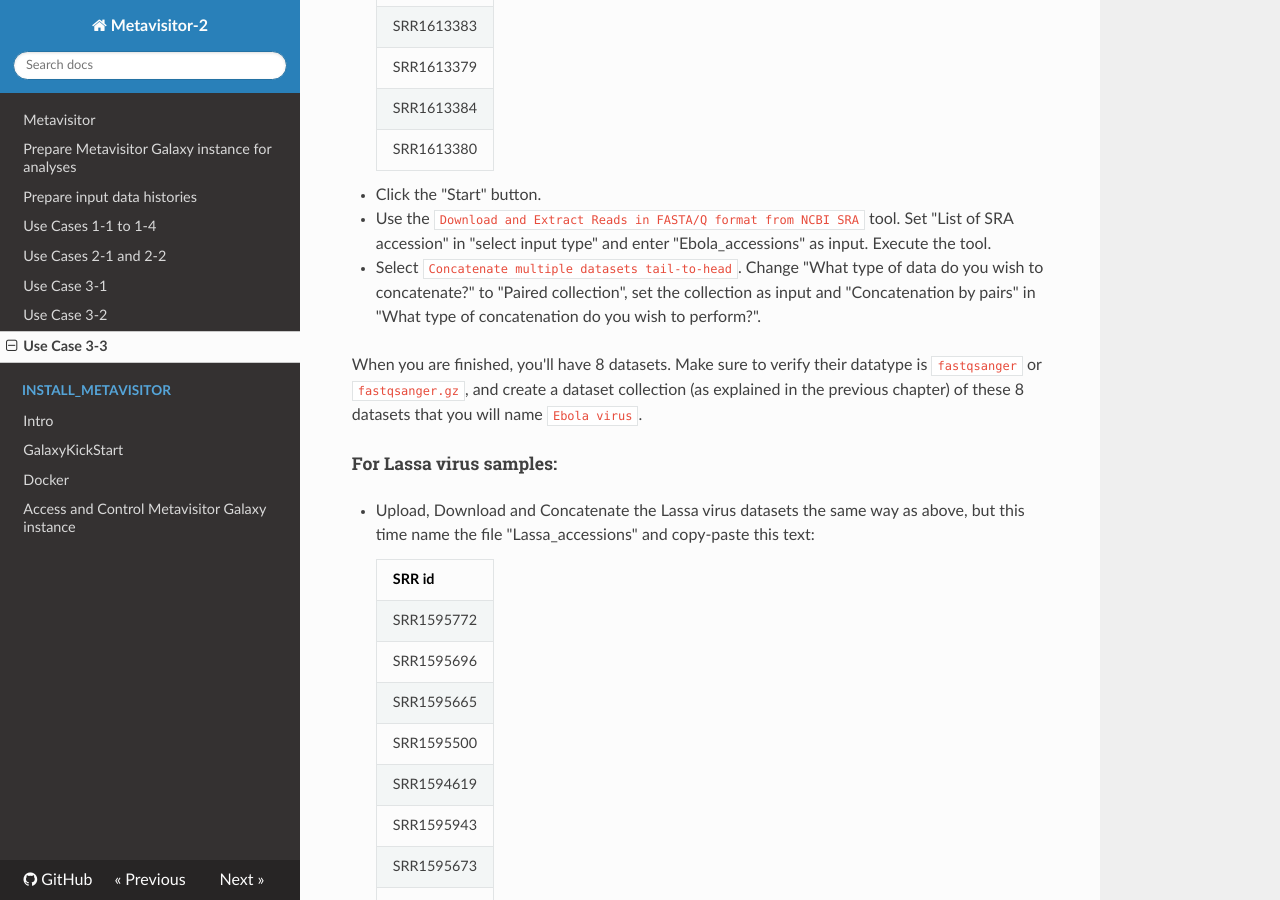
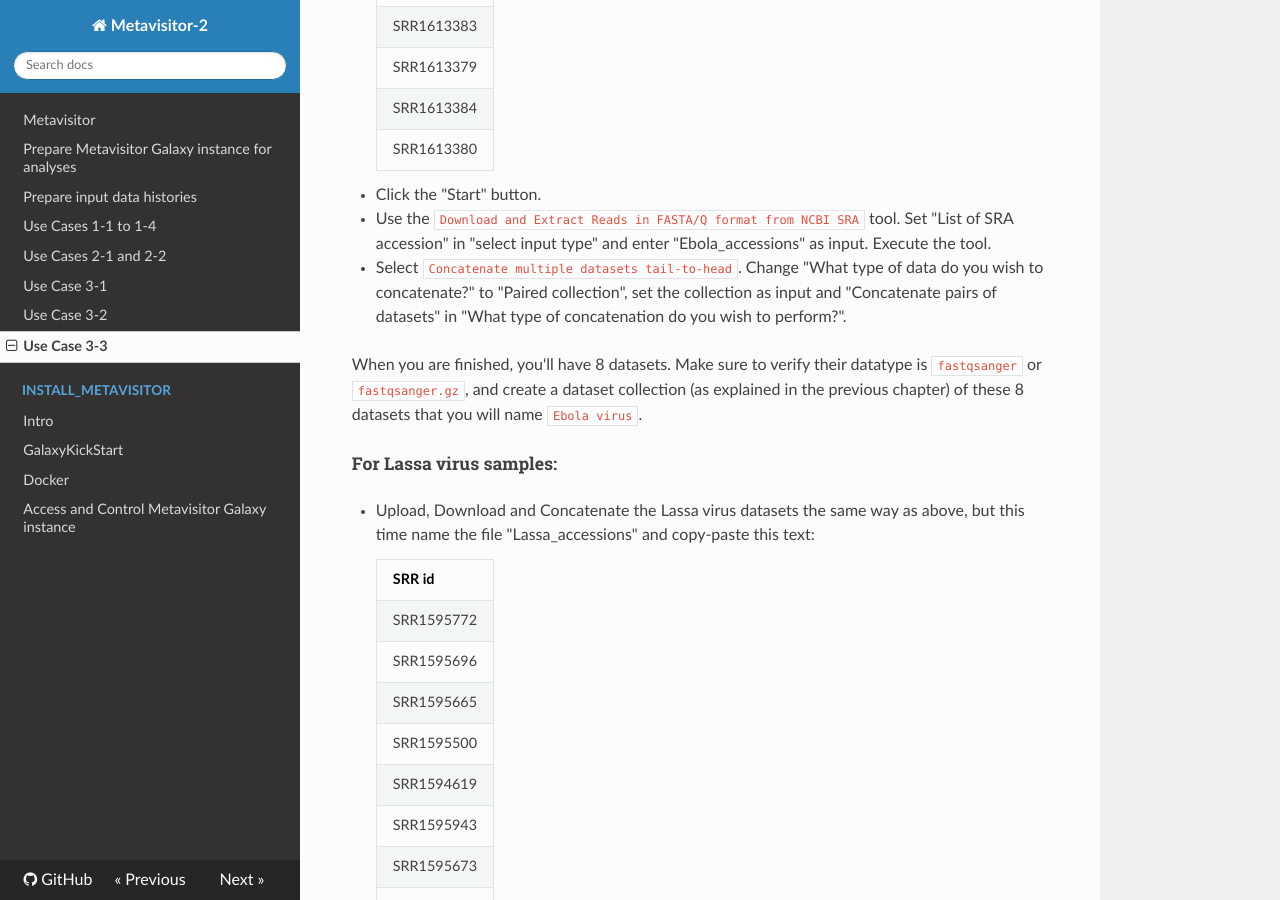
Before and after one commit to ARTbio/metavisitor, an MkDocs documentation site: the page built from docs/use_case_3-3.md, in a window 1280 px wide and 900 px high, scrolled down 826 px. Built offline with MkDocs 1.6.1, drawn with Linux system fonts in a browser that asks for light colours; nearby versions of some CDN libraries.

Commit message:
Correct the name of the concatenation option

```diff
--- a/docs/use_case_3-3.md
+++ b/docs/use_case_3-3.md
@@ -29,7 +29,7 @@ As for the previous Use Cases, the first step is to collect all input data in an
 
 - Click the "Start" button.
 - Use the `Download and Extract Reads in FASTA/Q format from NCBI SRA` tool. Set "List of SRA accession" in "select input type" and enter "Ebola_accessions" as input. Execute the tool.
-- Select `Concatenate multiple datasets tail-to-head`. Change "What type of data do you wish to concatenate?" to "Paired collection", set the collection as input and "Concatenation by pairs" in "What type of concatenation do you wish to perform?".
+- Select `Concatenate multiple datasets tail-to-head`. Change "What type of data do you wish to concatenate?" to "Paired collection", set the collection as input and "Concatenate pairs of datasets" in "What type of concatenation do you wish to perform?".
 
 When you are finished, you'll have 8 datasets. Make sure to verify their datatype is `fastqsanger` or `fastqsanger.gz`, and create a dataset collection (as explained in the previous chapter) of these 8 datasets that you will name `Ebola virus`.
 
```
